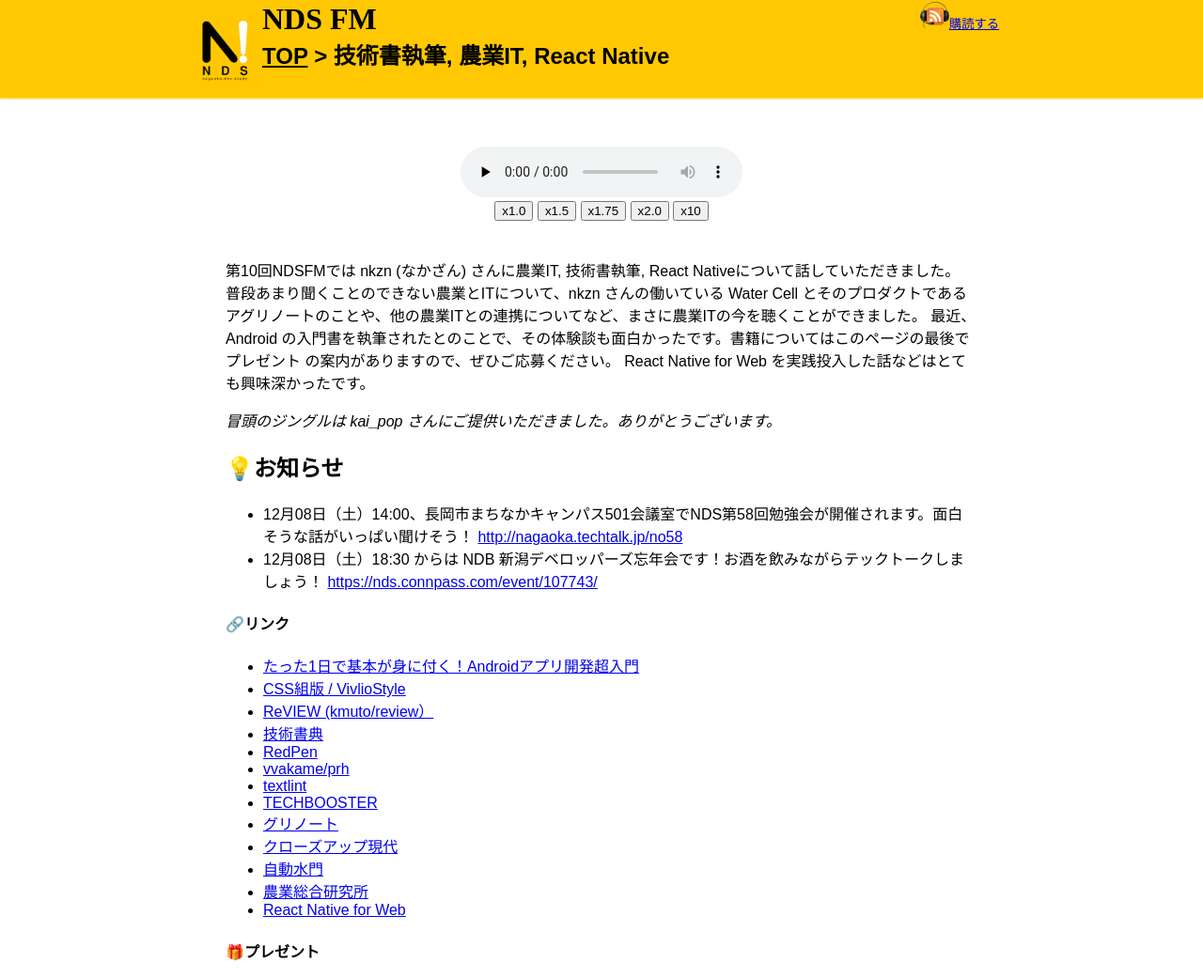
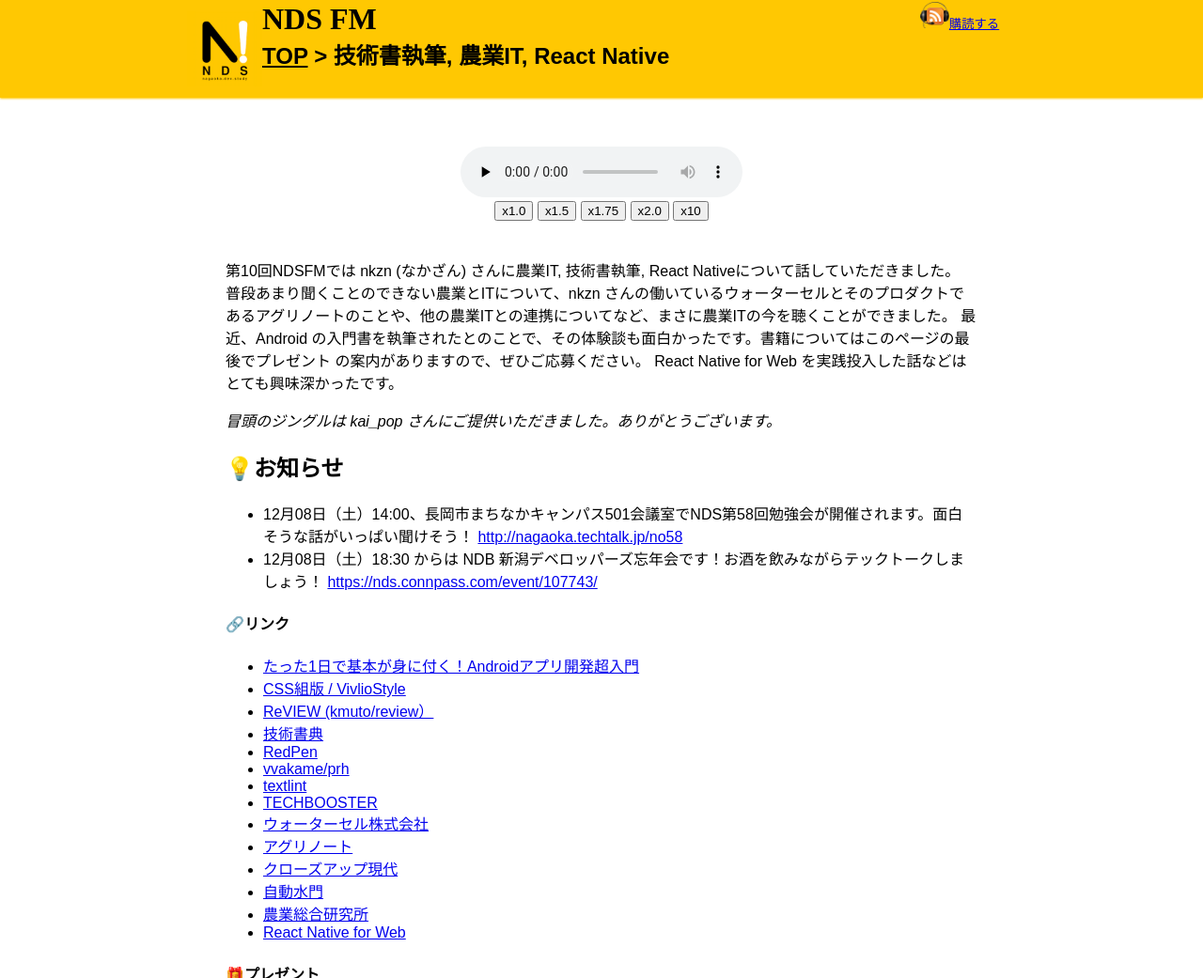
Before and after one commit to NagaokaDevelopersStudy/ndsfm, a Jekyll site: the page built from docs/_posts/2018-12-01-010.md, in a window 1280 px wide, cut to the strip 0-1041 px from the top of the page. Shown: the whole strip at 94% size. Built offline with Jekyll 4.4.1, drawn with Linux system fonts in a browser that asks for light colours; some web fonts are replaced.

Commit message:
fix link

```diff
--- a/docs/_posts/2018-12-01-010.md
+++ b/docs/_posts/2018-12-01-010.md
@@ -26,7 +26,9 @@
     url: https://github.com/textlint/textlint
   - title: TECHBOOSTER
     url: https://techbooster.org
-  - title: グリノート
+  - title: ウォーターセル株式会社
+    url: https://water-cell.jp
+  - title: アグリノート
     url: https://www.agri-note.jp
   - title: クローズアップ現代
     url: https://www.nhk.or.jp/gendai/articles/4202/index.html
@@ -43,7 +45,7 @@
 ---
 
 第10回NDSFMでは nkzn (なかざん) さんに農業IT, 技術書執筆, React Nativeについて話していただきました。
-普段あまり聞くことのできない農業とITについて、nkzn さんの働いている Water Cell とそのプロダクトであるアグリノートのことや、他の農業ITとの連携についてなど、まさに農業ITの今を聴くことができました。
+普段あまり聞くことのできない農業とITについて、nkzn さんの働いているウォーターセルとそのプロダクトであるアグリノートのことや、他の農業ITとの連携についてなど、まさに農業ITの今を聴くことができました。
 最近、Android の入門書を執筆されたとのことで、その体験談も面白かったです。書籍についてはこのページの最後でプレゼント の案内がありますので、ぜひご応募ください。
 React Native for Web を実践投入した話などはとても興味深かったです。
 
```
